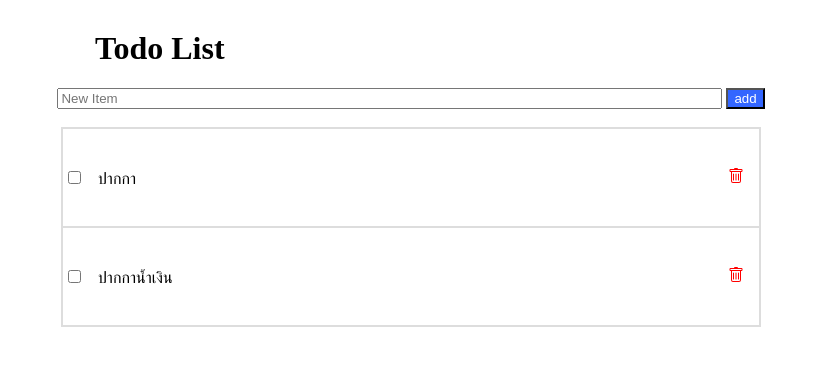
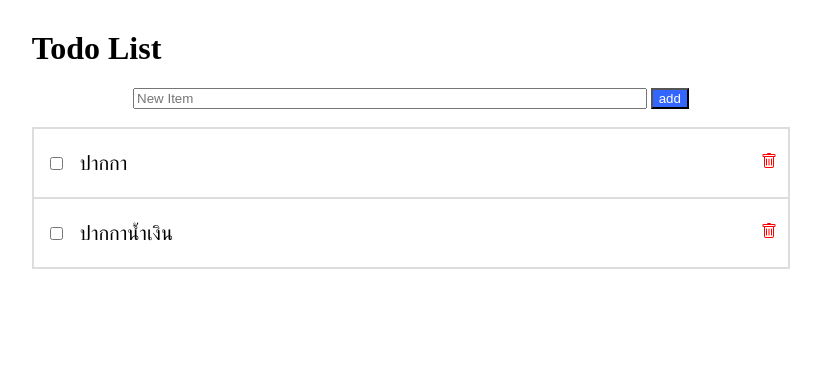
Before and after one commit to maidnoy/work, a PHP site: page /indexdb.php in a window 1280 px wide. Shown: the top 366 px of the page, without its empty margins (229-1050 px from the left). Run offline with PHP 8.4, Linux system fonts and the light colour scheme; data comes from the database, SQL or seed files in the repository.

Commit message:
intern 04/12

```diff
--- a/connect.php
+++ b/connect.php
@@ -7,11 +7,16 @@
   <!--internal-->
 	<style>
 
-h1{
+.f{
 
   margin-top: 30px;
-  margin-left: 25%;
+  margin-left: 20%;
 }
+.cb{
+
+  margin-left: 15px;
+}
+
   .tb{
 
     border: 2px solid #ddd;
@@ -27,7 +32,7 @@ h1{
   .link{
 
     color: red;
-    margin-right: 7%;
+    margin-right: 15%;
     margin-left: 70%;
 
   }
@@ -49,7 +54,12 @@ h1{
     }
 
   .la{
+    font-size: 20px;
     margin-left: 10px;
+  }
+  .in{
+    width: 40%;
+    height: 10%;
   }
 
 </style>
--- a/form.php
+++ b/form.php
@@ -1,4 +1,3 @@
-
 
 <!DOCTYPE html>
 <html>
@@ -11,16 +10,14 @@
 </head>
 <body>
 
-<h1> Todo List </h1>
 
-<?php
-    //สร้างช่องใส่ข้อมูล
-?>
+
+
     <form name='frm'  method='post' action='save.php'  align='center'>
 
-    <input type="text" name="name" size='80' Maxlength= '20' placeholder="New Item">
+    <input type="text" name="name" class='in' Maxlength= '20' placeholder="New Item" required>
 
-    <input type="submit" name='add' value="add" size="10" class='b'>
+    <input type="submit" name='add' value="add" size="10%" class='b'>
 
     <br>
     <br>
--- a/indexdb.php
+++ b/indexdb.php
@@ -1,6 +1,5 @@
 <?php
     require("connect.php");
-    require('form.php');
 
  //สร้างตัวแปรมาเก็บไว้
  $sql = 'SELECT * FROM list';
@@ -17,26 +16,30 @@
 </head>
 <body>
 
+<h1 class='f'> Todo List </h1>
 
 <?php
-    //สร้างตาราง
+
+include('form.php');
+
 ?>
 
-<table  align='center'  width="700px" class='tb'  height="200px" >
+<table  align='center'  width="60%" class='tb'  >
     <?php while ($row = $result->fetch_assoc()): ?>
-    <tr  class='tr'>
 
-    <td >  <input type='checkbox' > <label class='la'> <?php echo $row['name'] ?> </label></td>
+    <tr  class='tr' height="70px" >
 
-    <td>  <a href='delete.php?id=<?php echo $row['id']; ?>'  class='link'><svg width="1em" height="1em" viewBox="0 0 16 16" class="bi bi-trash" fill="currentColor" xmlns="http://www.w3.org/2000/svg">
-    <path d="M5.5 5.5A.5.5 0 0 1 6 6v6a.5.5 0 0 1-1 0V6a.5.5 0 0 1 .5-.5zm2.5 0a.5.5 0 0 1 .5.5v6a.5.5 0 0 1-1 0V6a.5.5 0 0 1 .5-.5zm3 .5a.5.5 0 0 0-1 0v6a.5.5 0 0 0 1 0V6z"/>
-    <path fill-rule="evenodd" d="M14.5 3a1 1 0 0 1-1 1H13v9a2 2 0 0 1-2 2H5a2 2 0 0 1-2-2V4h-.5a1 1 0 0 1-1-1V2a1 1 0 0 1 1-1H6a1 1 0 0 1 1-1h2a1 1 0 0 1 1 1h3.5a1 1 0 0 1 1 1v1zM4.118 4L4 4.059V13a1 1 0 0 0 1 1h6a1 1 0 0 0 1-1V4.059L11.882 4H4.118zM2.5 3V2h11v1h-11z"/>
-    </svg></td>
+        <td >  <input type='checkbox' class='cb' > <label class='la'> <?php echo $row['name'] ?> </label></td>
 
-
+        <td>  <a href='delete.php?id=<?php echo $row['id']; ?>'  class='link'><svg width="1em" height="1em" viewBox="0 0 16 16" class="bi bi-trash" fill="currentColor" xmlns="http://www.w3.org/2000/svg">
+        <path d="M5.5 5.5A.5.5 0 0 1 6 6v6a.5.5 0 0 1-1 0V6a.5.5 0 0 1 .5-.5zm2.5 0a.5.5 0 0 1 .5.5v6a.5.5 0 0 1-1 0V6a.5.5 0 0 1 .5-.5zm3 .5a.5.5 0 0 0-1 0v6a.5.5 0 0 0 1 0V6z"/>
+        <path fill-rule="evenodd" d="M14.5 3a1 1 0 0 1-1 1H13v9a2 2 0 0 1-2 2H5a2 2 0 0 1-2-2V4h-.5a1 1 0 0 1-1-1V2a1 1 0 0 1 1-1H6a1 1 0 0 1 1-1h2a1 1 0 0 1 1 1h3.5a1 1 0 0 1 1 1v1zM4.118 4L4 4.059V13a1 1 0 0 0 1 1h6a1 1 0 0 0 1-1V4.059L11.882 4H4.118zM2.5 3V2h11v1h-11z"/>
+        </svg></td>
     </tr>
 <?php endwhile ?>
 </table>
 
+
+
 </body>
 </html>
--- a/save.php
+++ b/save.php
@@ -14,6 +14,7 @@
 
     }}else{
         header('location: indexdb.php');
+
     }
 
 ?>
```
